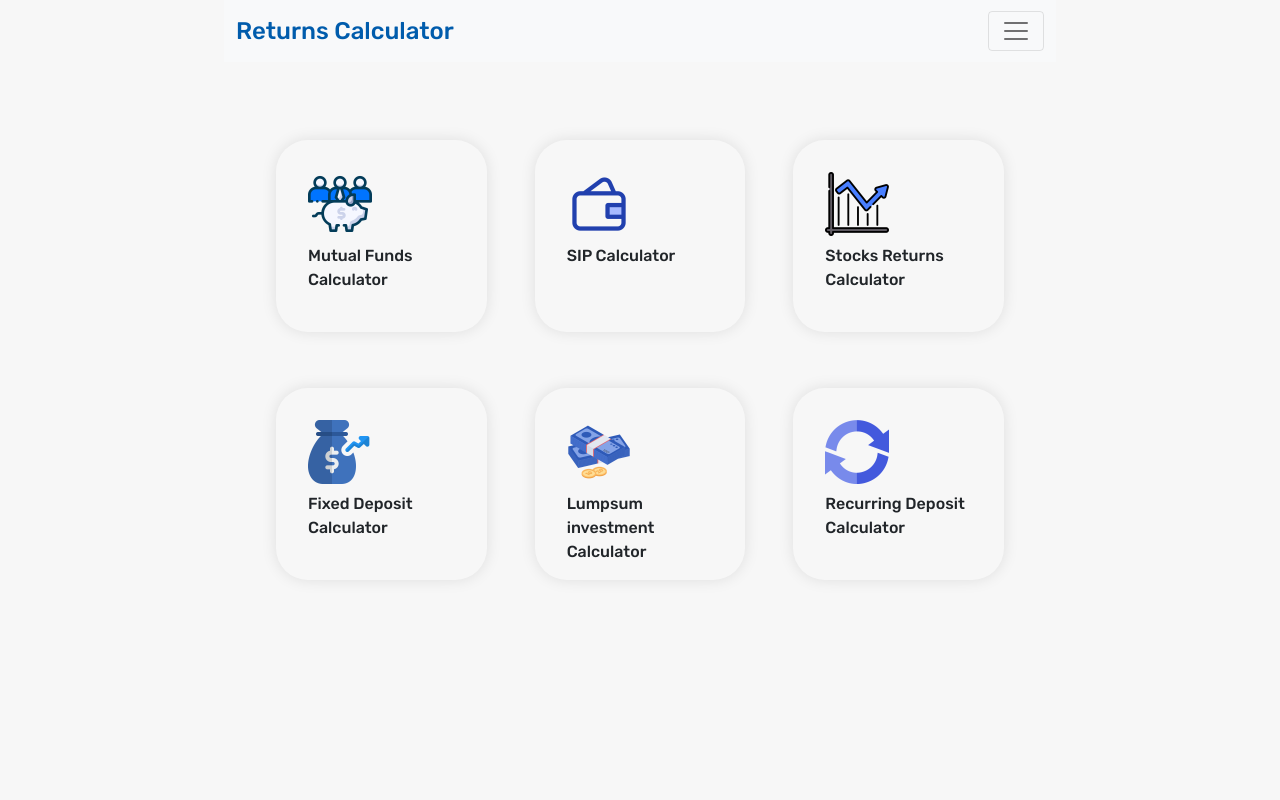
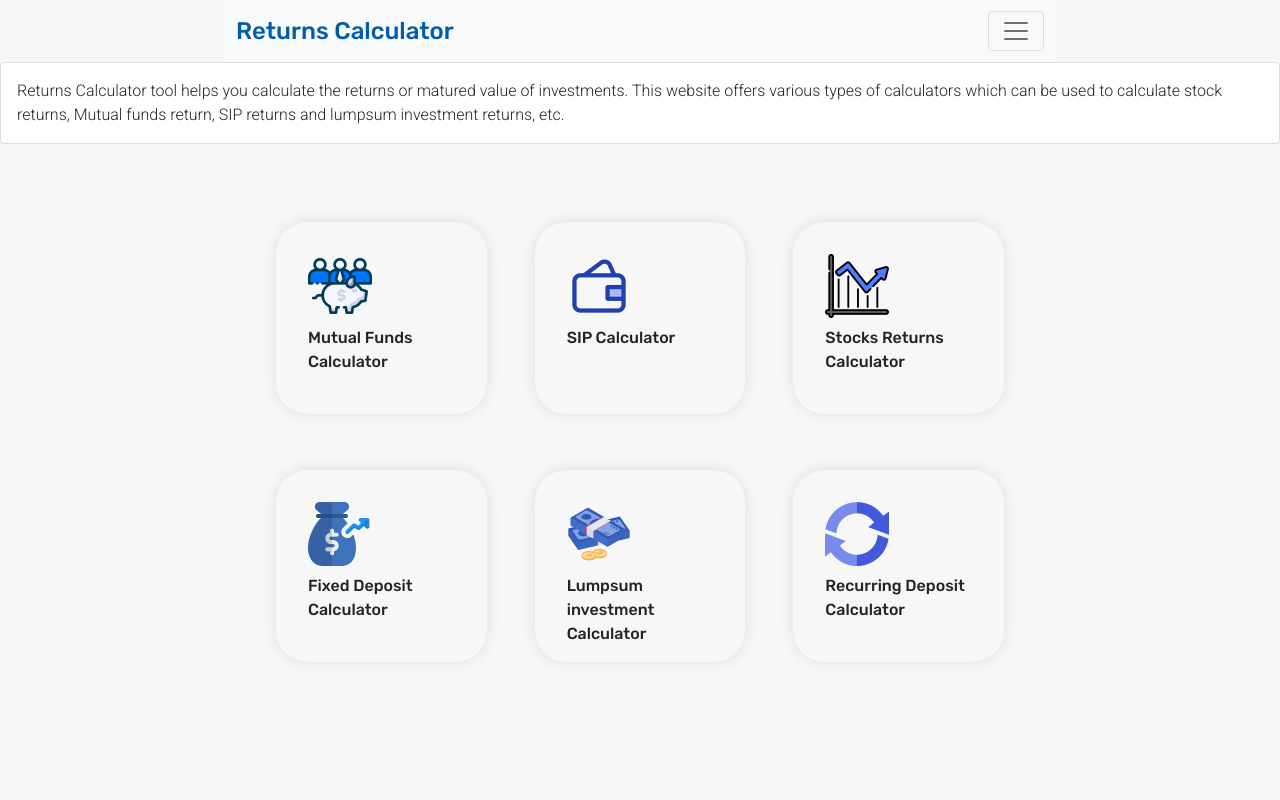
Before and after one commit to returnscalculator/returnscalculator, a React (Create React App) app: page / in a window 1280 px wide. Shown: the top 800 px of the page. Built offline with nearby package versions, Linux system fonts and the light colour scheme.

Commit message:
homepage info

```diff
--- a/src/buttons.js
+++ b/src/buttons.js
@@ -1,66 +1,63 @@
 import React from "react";
-import {
-    Card,
-    CardGroup,
-  } from "react-bootstrap";
-  import {BrowserRouter as Router,Routes,Route,Link} from "react-router-dom";
+import { Card, CardGroup } from "react-bootstrap";
+import { BrowserRouter as Router, Routes, Route, Link } from "react-router-dom";
 
-import "./index.css"
+import "./index.css";
 
 const Grid = () => {
   return (
+    <div>
+      <Card body className="light-font">
+        Returns Calculator tool helps you calculate the returns or matured value
+        of investments. This website offers various types of calculators which
+        can be used to calculate stock returns, Mutual funds return, SIP returns
+        and lumpsum investment returns, etc.
+      </Card>
       <div className="cardgrid">
-
-
         <Link to="/mf" className="labeltext">
           <div className="cardbutton">
-    <img className="image" src={require('./images/mutual.png')} />
+            <img className="image" src={require("./images/mutual.png")} />
             <p className="labeltext">Mutual Funds Calculator</p>
           </div>
         </Link>
 
         <Link to="/sip" className="labeltext">
           <div className="cardbutton">
-    <img className="image" src={require('./images/SIP.png')} />
+            <img className="image" src={require("./images/SIP.png")} />
             <p className="labeltext">SIP Calculator</p>
           </div>
         </Link>
 
-
         <Link to="/stocks" className="labeltext">
           <div className="cardbutton">
-    <img className="image" src={require('./images/stocks.png')} />
+            <img className="image" src={require("./images/stocks.png")} />
             <p className="labeltext">Stocks Returns Calculator</p>
           </div>
         </Link>
 
         <Link to="/fd" className="labeltext">
           <div className="cardbutton">
-    <img className="image" src={require('./images/FD.png')} />
+            <img className="image" src={require("./images/FD.png")} />
             <p className="labeltext">Fixed Deposit Calculator</p>
           </div>
         </Link>
 
         <Link to="/lumpsum" className="labeltext">
           <div className="cardbutton">
-    <img className="image" src={require('./images/lumpsum.png')} />
+            <img className="image" src={require("./images/lumpsum.png")} />
             <p className="labeltext">Lumpsum investment Calculator</p>
           </div>
         </Link>
 
         <Link to="/rd" className="labeltext">
           <div className="cardbutton">
-    <img className="image" src={require('./images/RD.png')} />
+            <img className="image" src={require("./images/RD.png")} />
             <p className="labeltext">Recurring Deposit Calculator</p>
           </div>
         </Link>
-
-
-
-
+      </div>
     </div>
   );
 };
 
-
 export default Grid;
```
Lines whose indentation alone changed are shown as unchanged.
